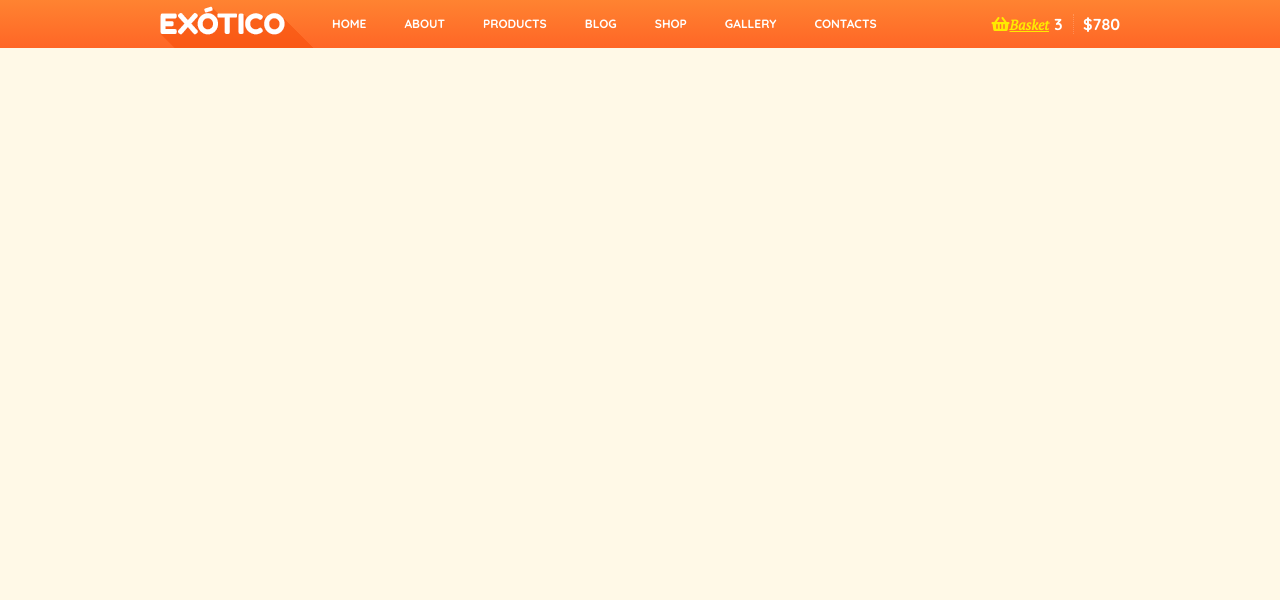
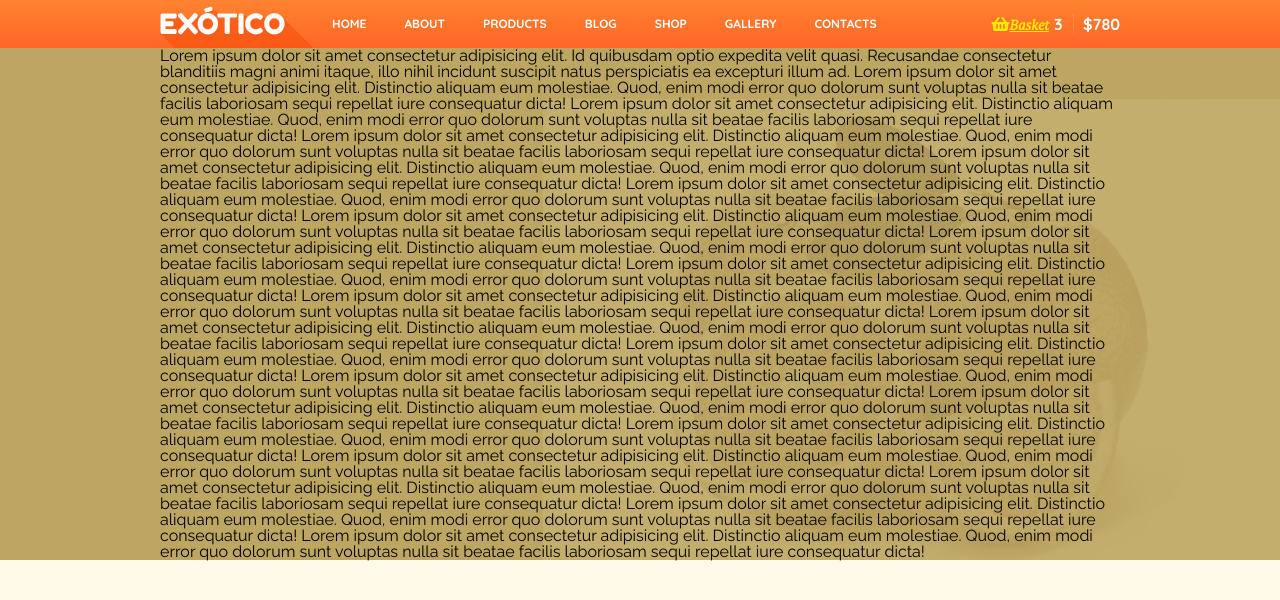
Before and after one commit to vladimir1956/Ai-git, a plain HTML site: page index.html in a window 1280 px wide. Drawn offline with nearby package versions, Linux system fonts and the light colour scheme.

Commit message:
Six Shange

```diff
--- a/index.html
+++ b/index.html
@@ -44,7 +44,26 @@
 		</header>
 		<div class="container">
 			<div class="wrapper">
-
+		      <p>Lorem ipsum dolor sit amet consectetur adipisicing elit. Id quibusdam optio expedita velit quasi. Recusandae consectetur blanditiis magni animi itaque, illo nihil incidunt suscipit natus perspiciatis ea excepturi illum ad.
+				Lorem ipsum dolor sit amet consectetur adipisicing elit. Distinctio aliquam eum molestiae. Quod, enim modi error quo dolorum sunt voluptas nulla sit beatae facilis laboriosam sequi repellat iure consequatur dicta!
+				Lorem ipsum dolor sit amet consectetur adipisicing elit. Distinctio aliquam eum molestiae. Quod, enim modi error quo dolorum sunt voluptas nulla sit beatae facilis laboriosam sequi repellat iure consequatur dicta!
+				Lorem ipsum dolor sit amet consectetur adipisicing elit. Distinctio aliquam eum molestiae. Quod, enim modi error quo dolorum sunt voluptas nulla sit beatae facilis laboriosam sequi repellat iure consequatur dicta!
+				Lorem ipsum dolor sit amet consectetur adipisicing elit. Distinctio aliquam eum molestiae. Quod, enim modi error quo dolorum sunt voluptas nulla sit beatae facilis laboriosam sequi repellat iure consequatur dicta!
+				Lorem ipsum dolor sit amet consectetur adipisicing elit. Distinctio aliquam eum molestiae. Quod, enim modi error quo dolorum sunt voluptas nulla sit beatae facilis laboriosam sequi repellat iure consequatur dicta!
+				Lorem ipsum dolor sit amet consectetur adipisicing elit. Distinctio aliquam eum molestiae. Quod, enim modi error quo dolorum sunt voluptas nulla sit beatae facilis laboriosam sequi repellat iure consequatur dicta!
+				Lorem ipsum dolor sit amet consectetur adipisicing elit. Distinctio aliquam eum molestiae. Quod, enim modi error quo dolorum sunt voluptas nulla sit beatae facilis laboriosam sequi repellat iure consequatur dicta!
+				Lorem ipsum dolor sit amet consectetur adipisicing elit. Distinctio aliquam eum molestiae. Quod, enim modi error quo dolorum sunt voluptas nulla sit beatae facilis laboriosam sequi repellat iure consequatur dicta!
+				Lorem ipsum dolor sit amet consectetur adipisicing elit. Distinctio aliquam eum molestiae. Quod, enim modi error quo dolorum sunt voluptas nulla sit beatae facilis laboriosam sequi repellat iure consequatur dicta!
+				Lorem ipsum dolor sit amet consectetur adipisicing elit. Distinctio aliquam eum molestiae. Quod, enim modi error quo dolorum sunt voluptas nulla sit beatae facilis laboriosam sequi repellat iure consequatur dicta!
+				Lorem ipsum dolor sit amet consectetur adipisicing elit. Distinctio aliquam eum molestiae. Quod, enim modi error quo dolorum sunt voluptas nulla sit beatae facilis laboriosam sequi repellat iure consequatur dicta!
+				Lorem ipsum dolor sit amet consectetur adipisicing elit. Distinctio aliquam eum molestiae. Quod, enim modi error quo dolorum sunt voluptas nulla sit beatae facilis laboriosam sequi repellat iure consequatur dicta!
+				Lorem ipsum dolor sit amet consectetur adipisicing elit. Distinctio aliquam eum molestiae. Quod, enim modi error quo dolorum sunt voluptas nulla sit beatae facilis laboriosam sequi repellat iure consequatur dicta!
+				Lorem ipsum dolor sit amet consectetur adipisicing elit. Distinctio aliquam eum molestiae. Quod, enim modi error quo dolorum sunt voluptas nulla sit beatae facilis laboriosam sequi repellat iure consequatur dicta!
+				Lorem ipsum dolor sit amet consectetur adipisicing elit. Distinctio aliquam eum molestiae. Quod, enim modi error quo dolorum sunt voluptas nulla sit beatae facilis laboriosam sequi repellat iure consequatur dicta!
+				Lorem ipsum dolor sit amet consectetur adipisicing elit. Distinctio aliquam eum molestiae. Quod, enim modi error quo dolorum sunt voluptas nulla sit beatae facilis laboriosam sequi repellat iure consequatur dicta!
+				Lorem ipsum dolor sit amet consectetur adipisicing elit. Distinctio aliquam eum molestiae. Quod, enim modi error quo dolorum sunt voluptas nulla sit beatae facilis laboriosam sequi repellat iure consequatur dicta!
+				Lorem ipsum dolor sit amet consectetur adipisicing elit. Distinctio aliquam eum molestiae. Quod, enim modi error quo dolorum sunt voluptas nulla sit beatae facilis laboriosam sequi repellat iure consequatur dicta!
+			  </p>
 			</div>
 		</div>
 		<footer>
```
